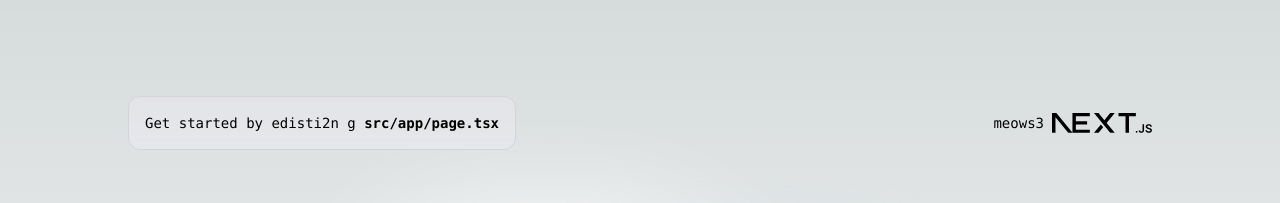
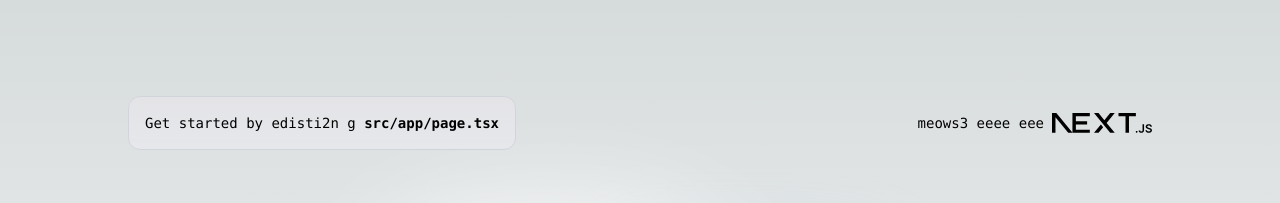
Before and after one commit to kos3l/burger-hunt, a Next.js app: page / in a window 1280 px wide. Shown: the top 203 px of the page. Built offline with nearby package versions, Linux system fonts and the light colour scheme.

Commit message:
final test

```diff
--- a/src/app/(entry)/page.tsx
+++ b/src/app/(entry)/page.tsx
@@ -18,7 +18,7 @@ export default function Home() {
             target="_blank"
             rel="noopener noreferrer"
           >
-            meows3
+            meows3 eeee eee
             <Image
               src={Zdjecie}
               alt="Vercel Logo"
```
